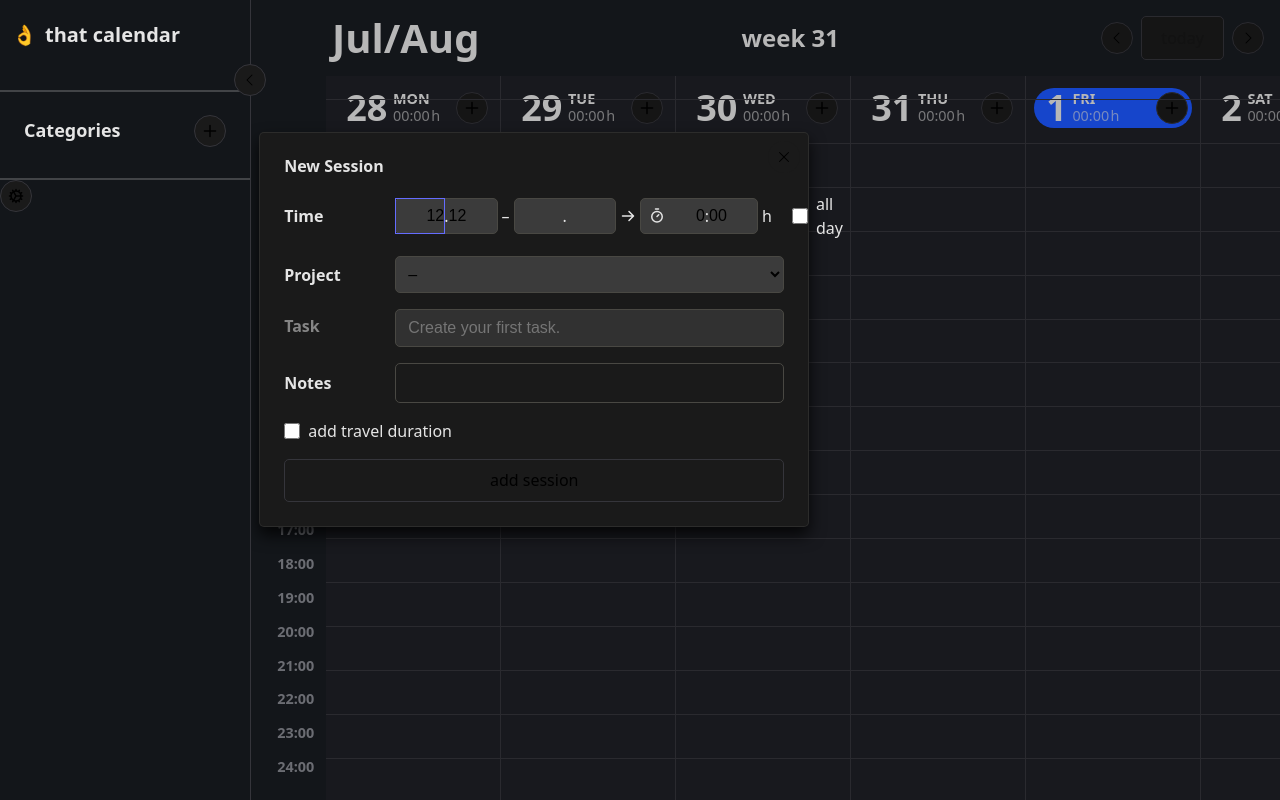
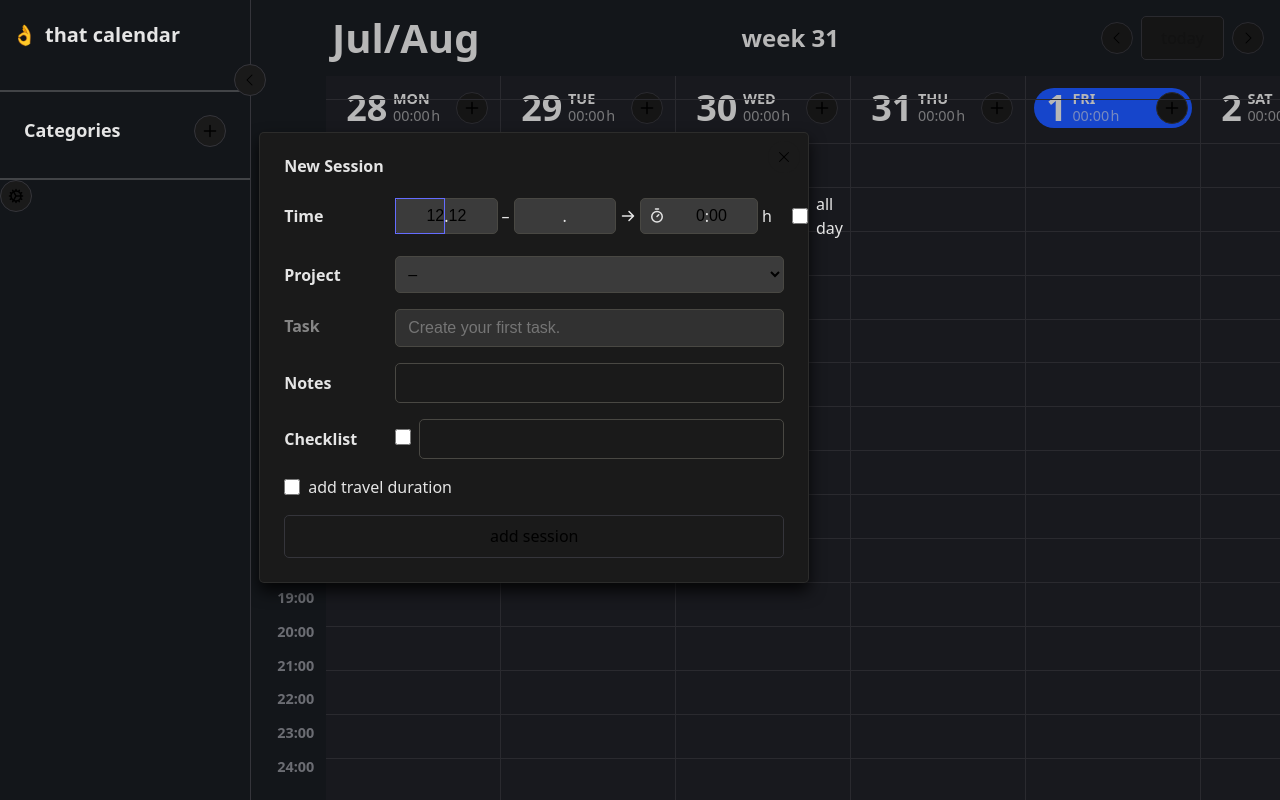
Before and after one commit to fraulueneburg/thatcalendar-fe, a React (Vite) app: page / in a window 1280 px wide. Both pictures are taken after a click on the button 472 px from the left and 108 px from the top of the page. Built offline with nearby package versions, Linux system fonts and the light colour scheme.

Commit message:
refactor (SessionForm): add checklist

```diff
--- a/src/components/Forms/SessionForm/SessionForm.tsx
+++ b/src/components/Forms/SessionForm/SessionForm.tsx
@@ -7,6 +7,7 @@ import { useDataContext } from '../../../context/Data.context'
 import { CategoryType, TaskType } from '../../../types'
 import { Combobox, Time } from '../../FormElements'
 import { ArrowRightIcon as IconArrow } from '@phosphor-icons/react'
+import { Checklist } from '../../FormElements/Checklist'
 
 type SessionFormProps = {
 	onSubmitAction?: React.FormEvent<HTMLFormElement>
@@ -21,13 +22,12 @@ export function SessionForm({ onSubmitAction }: SessionFormProps) {
 	const [categoryId, setCategoryId] = useState('')
 	const [subCategoryId, setSubCategoryId] = useState('')
 	const category = categoryArr.find((elem) => elem._id === categoryId)
-	const subCategory = categoryArr.find((elem) => elem._id === subCategoryId)
+	const filteredTasks = taskData.filter((elem: TaskType) => elem.parent === subCategoryId && elem.isDone === false)
+	const [task, setTask] = useState<TaskType | null>(null)
 
 	const filterByParent = (parent: string) => {
 		return categoryArr.filter((elem) => elem.parent === parent) ?? []
 	}
-
-	const filteredTasks = taskData.filter((elem: TaskType) => elem.parent === subCategoryId && elem.isDone === false)
 
 	const [isAllDay, setisAllDay] = useState(false)
 	const [hasTravelTime, setHasTravelTime] = useState(false)
@@ -132,7 +132,12 @@ export function SessionForm({ onSubmitAction }: SessionFormProps) {
 					<label>Notes</label>
 					<textarea className="auto-sized" />
 				</div>
-
+				<fieldset aria-labelledby={`${componentId}checklistlabel`}>
+					<div id={`${componentId}checklistlabel`} className="legend">
+						Checklist
+					</div>
+					<Checklist taskId={task?._id} />
+				</fieldset>
 				<label>
 					<input
 						type="checkbox"
@@ -142,7 +147,6 @@ export function SessionForm({ onSubmitAction }: SessionFormProps) {
 					/>
 					add travel duration
 				</label>
-
 				{hasTravelTime && (
 					<fieldset id="fs-travel-duration">
 						<legend>Travel time</legend>
@@ -158,7 +162,6 @@ export function SessionForm({ onSubmitAction }: SessionFormProps) {
 						</div>
 					</fieldset>
 				)}
-
 				<button type="submit">add session</button>
 			</form>
 		</>
```
Also changed, not shown: src/types/task.ts (+8 -1 lines).
